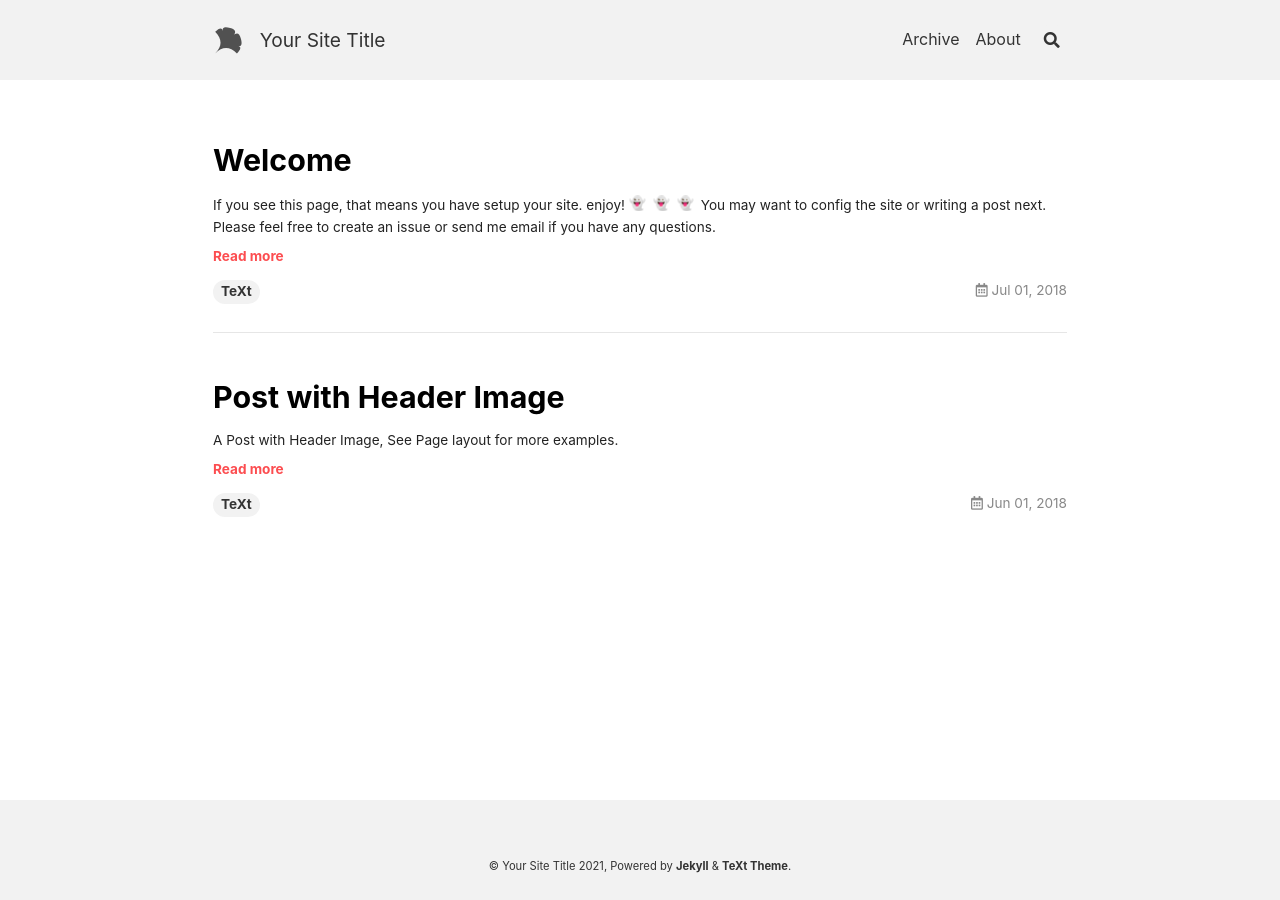
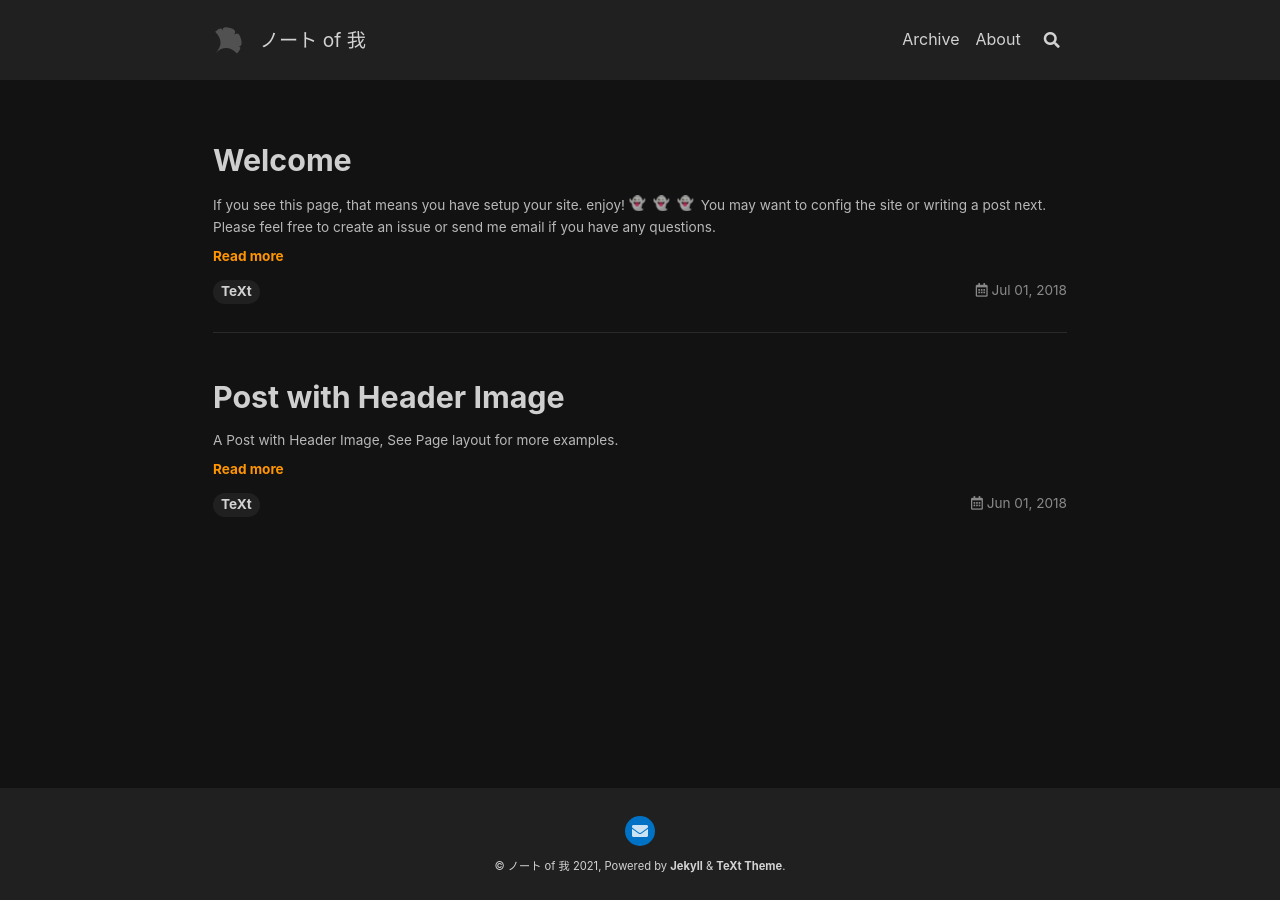
Before and after one commit to Cierra-Runis/cierra-runis.github.io, a Jekyll site: the page built from index.html, in a window 1280 px wide. Built offline with Jekyll 4.4.1, drawn with Linux system fonts in a browser that asks for light colours; nearby versions of some CDN libraries; emoji names are drawn with the system emoji font; the list of posts is cut into pages by our own code.

Commit message:
blog desu

```diff
--- a/_config.yml
+++ b/_config.yml
@@ -16,13 +16,13 @@
 
 ## => Site Settings
 ##############################
-text_skin: default # "default" (default), "dark", "forest", "ocean", "chocolate", "orange"
+text_skin: dark # "default" (default), "dark", "forest", "ocean", "chocolate", "orange"
 highlight_theme: default # "default" (default), "tomorrow", "tomorrow-night", "tomorrow-night-eighties", "tomorrow-night-blue", "tomorrow-night-bright"
 url     : # the base hostname & protocol for your site e.g. https://www.someone.com
 baseurl : # does not include hostname
-title   : Your Site Title
+title   : ノート of 我
 description: > # this means to ignore newlines until "Language & timezone"
-  Your Site Description
+  一个简单的笔记
 
 
 ## => Language and Timezone
@@ -35,11 +35,11 @@
 ##############################
 author:
   type      : # "person" (default), "organization"
-  name      : Your Name
+  name      : Cierra-Runis
   url       :
   avatar    : # path or url of avatar image (square)
-  bio       : I am an amazing person.
-  email     :
+  bio       :
+  email     : 2864283875@qq.com
   facebook  : # "user_name" the last part of your profile url, e.g. https://www.facebook.com/user_name
   twitter   : # "user_name" the last part of your profile url, e.g. https://twitter.com/user_name
   weibo     : # "user_id"   the last part of your profile url, e.g. https://www.weibo.com/user_id/profile?...
```
